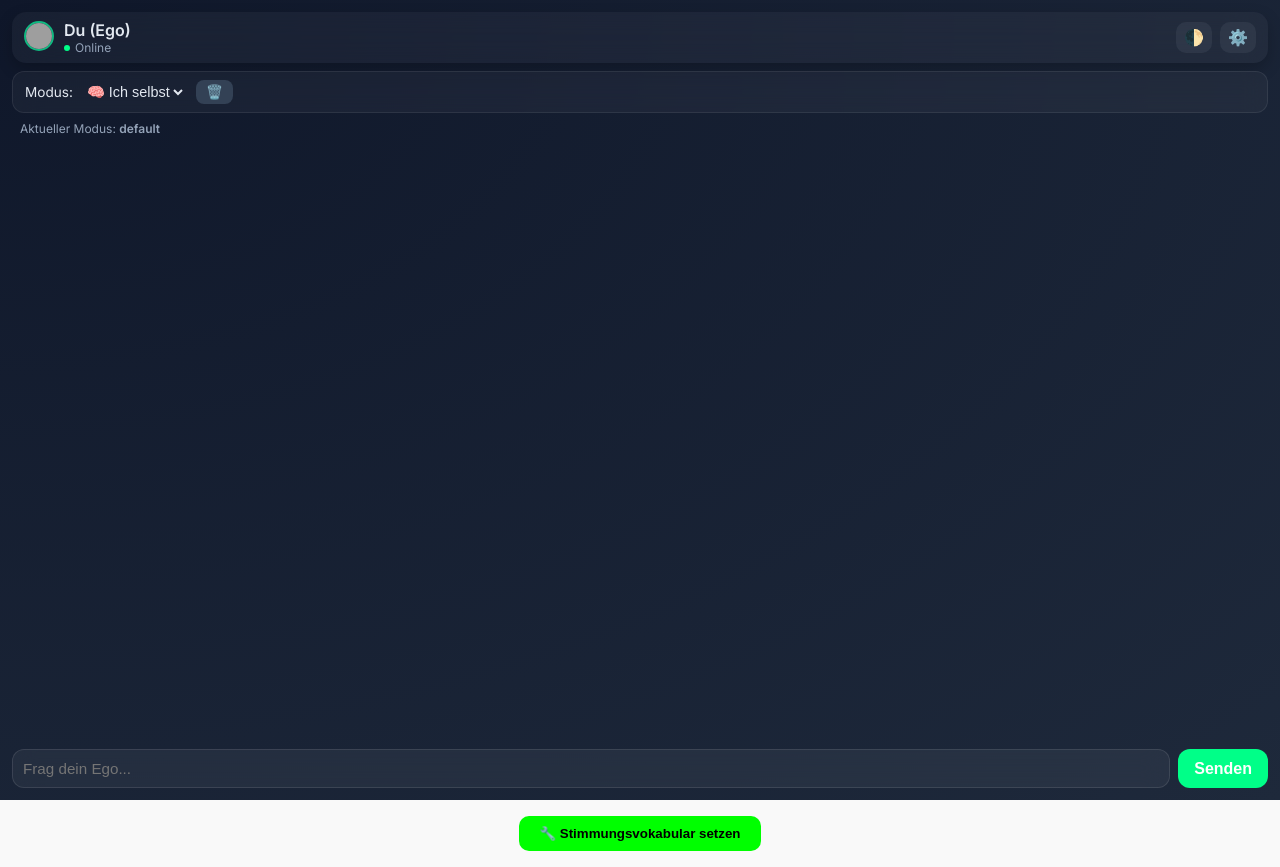
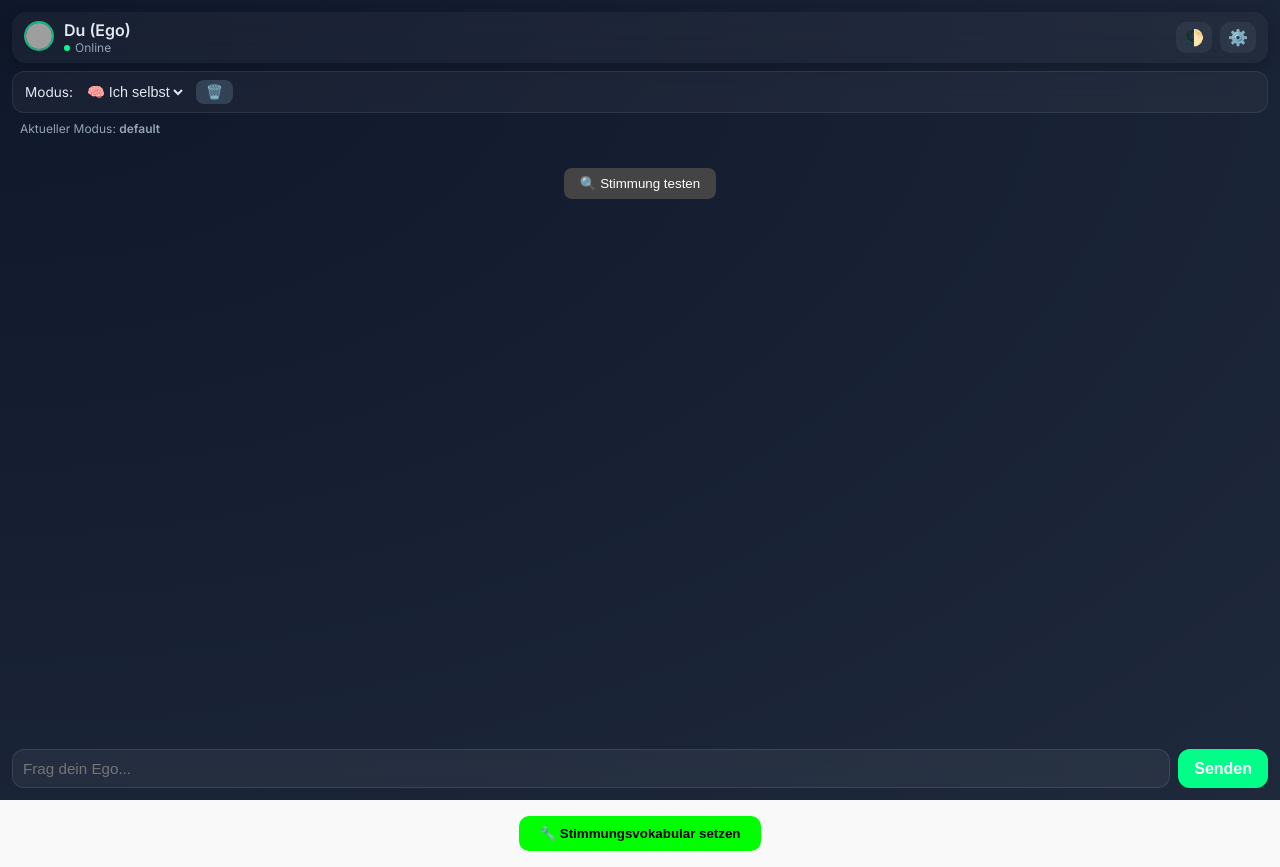
Before and after one commit to funmuster100/Egoverse_platform, a Next.js app: page /chat in a window 1280 px wide. Built offline with nearby package versions, Linux system fonts and the light colour scheme; grey boxes are pictures that could not be loaded.

Commit message:
Update chat.jsx

```diff
--- a/pages/chat.jsx
+++ b/pages/chat.jsx
@@ -279,7 +279,44 @@
 )}
           Aktueller Modus: <strong>{mode}</strong>
         </div>
+<div style={{ padding: "1rem", textAlign: "center" }}>
+  <button
+    onClick={() => {
+      const p = JSON.parse(localStorage.getItem("ego_profile") || "{}");
+      const input = prompt("Test-Satz eingeben:");
+      const normalize = (str) =>
+        str.toLowerCase().replace(/[.,!?\"'()\[\]{}:;–—\-]/g, "").trim();
+      const vocab = p?.styleProfile?.contextualVocabulary || {};
 
+      let detected = null;
+      for (const moodKey of Object.keys(vocab)) {
+        for (const phrase of vocab[moodKey]) {
+          if (
+            normalize(input).includes(normalize(phrase)) ||
+            normalize(phrase).includes(normalize(input))
+          ) {
+            detected = moodKey;
+            break;
+          }
+        }
+        if (detected) break;
+      }
+
+      alert(detected ? `🎯 Stimmung erkannt: ${detected}` : "😕 Keine Stimmung erkannt");
+    }}
+    style={{
+      marginTop: "0.5rem",
+      background: "#444",
+      color: "#fff",
+      padding: "8px 16px",
+      borderRadius: "8px",
+      border: "none",
+      cursor: "pointer",
+    }}
+  >
+    🔍 Stimmung testen
+  </button>
+</div>
         {/* Messages */}
         <div className={styles["chat-messages"]}>
           {messages.map((m, i) => (
```
